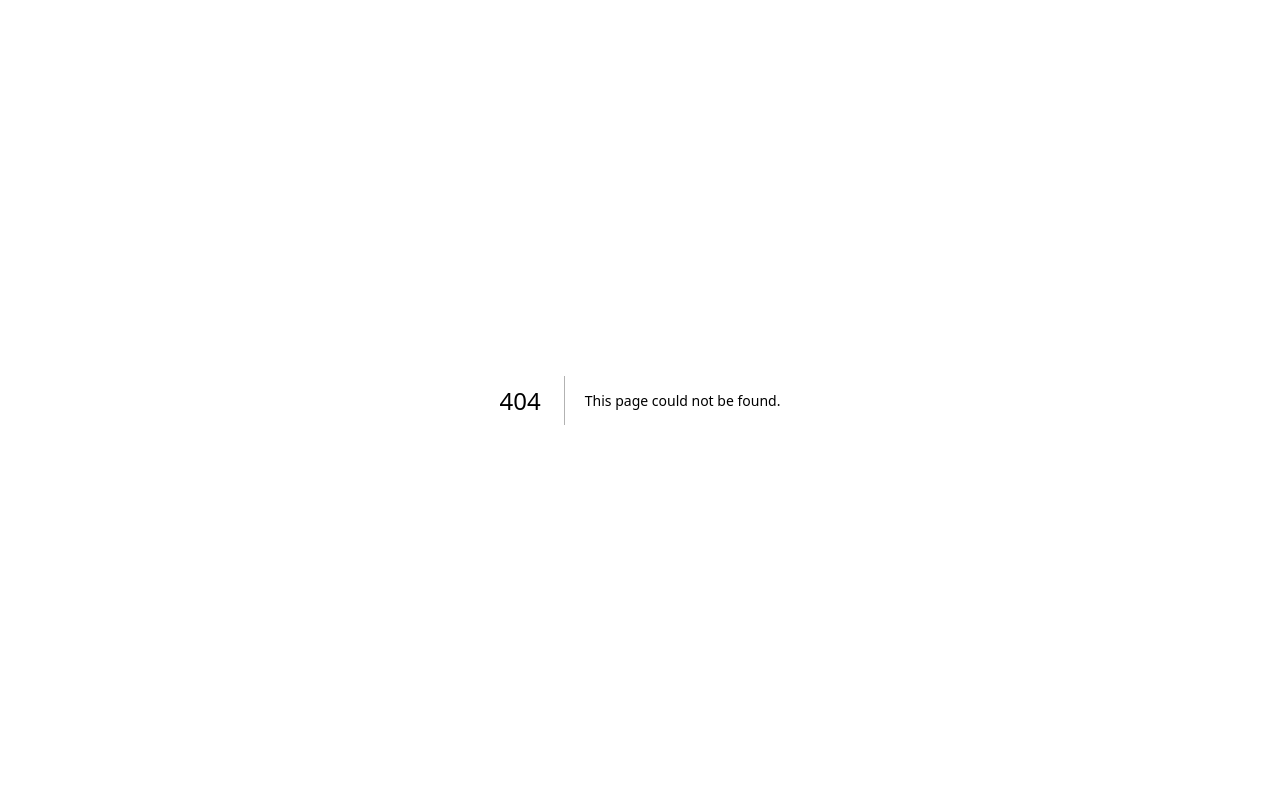
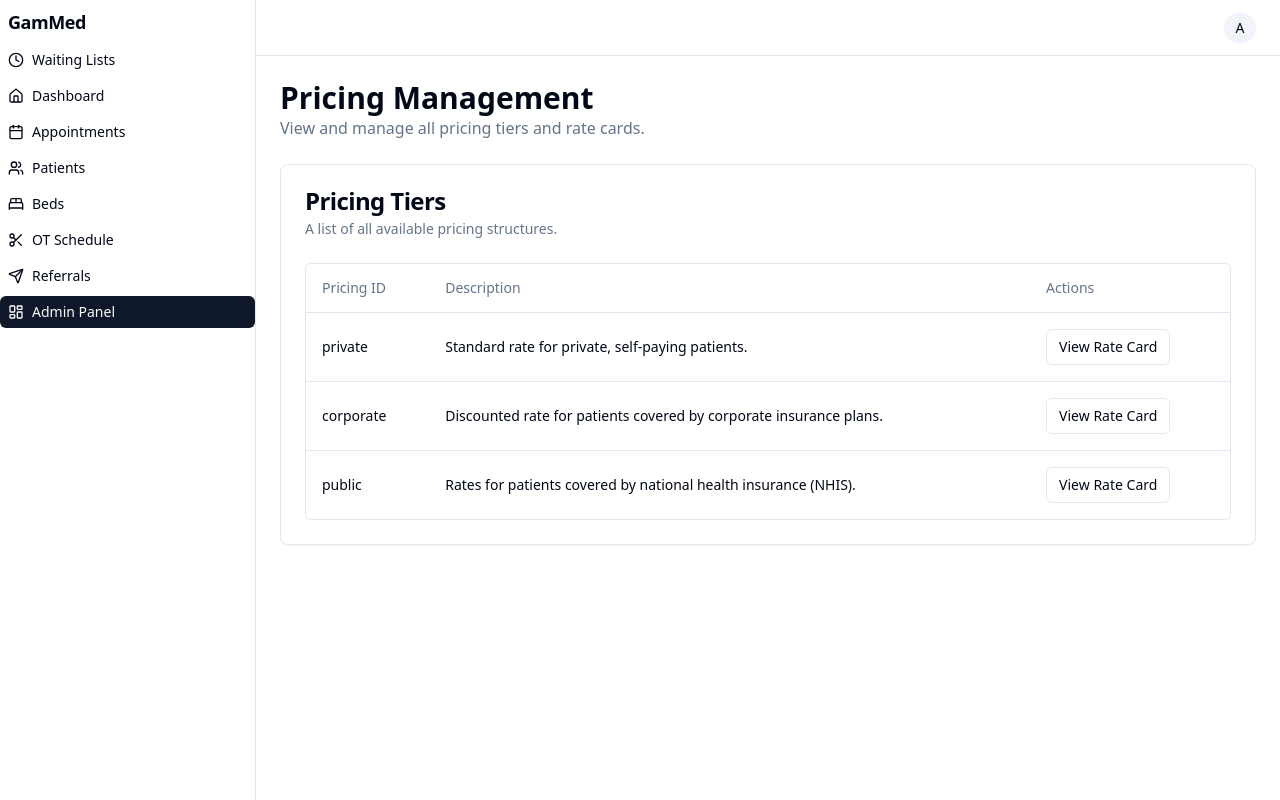
Before and after one commit to jgambrah/GAM_Med, a Next.js app: page /dashboard/admin/pricing in a window 1280 px wide. Before the commit this address had no page. Built offline with nearby package versions, Linux system fonts and the light colour scheme.

Commit message:
Front-End UI Implementation Concepts 🖥️ The UI for flexible pricing is

```diff
--- a/src/app/dashboard/admin/page.tsx
+++ b/src/app/dashboard/admin/page.tsx
@@ -27,7 +27,7 @@ export default function AdminPage() {
       </div>
 
       <Tabs defaultValue="inpatient-admissions">
-        <TabsList className="grid w-full grid-cols-7">
+        <TabsList className="grid w-full grid-cols-8">
           <TabsTrigger value="inpatient-admissions">Inpatient Admissions</TabsTrigger>
           <TabsTrigger value="outpatient-checkin">Outpatient Check-in</TabsTrigger>
           <TabsTrigger value="discharge-processing">Discharge Processing</TabsTrigger>
@@ -35,6 +35,7 @@ export default function AdminPage() {
           <TabsTrigger value="global-alerts">Global Alerts</TabsTrigger>
           <TabsTrigger value="staff-schedules">Staff Schedules</TabsTrigger>
           <TabsTrigger value="resources">Resources</TabsTrigger>
+          <TabsTrigger value="pricing">Pricing</TabsTrigger>
         </TabsList>
          <TabsContent value="inpatient-admissions" className="mt-4">
             <InpatientAdmissionDashboard />
@@ -74,6 +75,26 @@ export default function AdminPage() {
                 </CardContent>
             </Card>
         </TabsContent>
+        <TabsContent value="pricing" className="mt-4">
+            <Card>
+                <CardHeader>
+                    <CardTitle>Pricing Management</CardTitle>
+                    <CardDescription>
+                        View and manage flexible pricing tiers and rate cards for different patient types.
+                    </CardDescription>
+                </CardHeader>
+                <CardContent>
+                    <div className="flex flex-col items-center justify-center h-48 border-2 border-dashed rounded-lg">
+                        <p className="text-muted-foreground">The pricing management dashboard will be available here.</p>
+                        <Button asChild className="mt-4">
+                            <Link href="/dashboard/admin/pricing">
+                                Go to Pricing Management
+                            </Link>
+                        </Button>
+                    </div>
+                </CardContent>
+            </Card>
+        </TabsContent>
       </Tabs>
     </div>
   );
--- /dev/null
+++ b/src/app/dashboard/admin/pricing/[pricingId]/page.tsx
@@ -0,0 +1,83 @@
+
+'use client';
+
+import * as React from 'react';
+import { useParams, notFound, useRouter } from 'next/navigation';
+import {
+  Card,
+  CardContent,
+  CardDescription,
+  CardHeader,
+  CardTitle,
+} from '@/components/ui/card';
+import {
+  Table,
+  TableBody,
+  TableCell,
+  TableHead,
+  TableHeader,
+  TableRow,
+} from '@/components/ui/table';
+import { Button } from '@/components/ui/button';
+import { ChevronLeft } from 'lucide-react';
+import { mockPricingTables } from '@/lib/data';
+
+export default function RateCardDetailPage() {
+  const router = useRouter();
+  const params = useParams();
+  const pricingId = params.pricingId as string;
+
+  const pricingTier = mockPricingTables.find((r) => r.pricingId === pricingId);
+
+  if (!pricingTier) {
+    notFound();
+  }
+
+  const rateCardEntries = Object.entries(pricingTier.rate_card);
+
+  return (
+    <div className="space-y-6">
+      <div className="flex items-center gap-4">
+        <Button variant="outline" size="icon" className="h-7 w-7" onClick={() => router.back()}>
+            <ChevronLeft className="h-4 w-4" />
+            <span className="sr-only">Back</span>
+        </Button>
+        <div>
+            <h1 className="text-3xl font-bold">Rate Card: {pricingTier.pricingId}</h1>
+            <p className="text-muted-foreground">
+                {pricingTier.description}
+            </p>
+        </div>
+      </div>
+
+      <Card>
+        <CardHeader>
+          <CardTitle>Service Prices</CardTitle>
+          <CardDescription>
+            A list of all services and their specific prices under this tier.
+          </CardDescription>
+        </CardHeader>
+        <CardContent>
+            <div className="rounded-md border">
+                <Table>
+                <TableHeader>
+                    <TableRow>
+                    <TableHead>Billing Code</TableHead>
+                    <TableHead className="text-right">Price</TableHead>
+                    </TableRow>
+                </TableHeader>
+                <TableBody>
+                    {rateCardEntries.map(([code, price]) => (
+                    <TableRow key={code}>
+                        <TableCell className="font-medium">{code}</TableCell>
+                        <TableCell className="text-right">₵{price.toFixed(2)}</TableCell>
+                    </TableRow>
+                    ))}
+                </TableBody>
+                </Table>
+            </div>
+        </CardContent>
+      </Card>
+    </div>
+  );
+}
--- /dev/null
+++ b/src/app/dashboard/admin/pricing/page.tsx
@@ -0,0 +1,69 @@
+
+'use client';
+
+import * as React from 'react';
+import Link from 'next/link';
+import {
+  Card,
+  CardContent,
+  CardDescription,
+  CardHeader,
+  CardTitle,
+} from '@/components/ui/card';
+import {
+  Table,
+  TableBody,
+  TableCell,
+  TableHead,
+  TableHeader,
+  TableRow,
+} from '@/components/ui/table';
+import { Button } from '@/components/ui/button';
+import { mockPricingTables } from '@/lib/data';
+
+export default function PricingListPage() {
+  return (
+    <div className="space-y-6">
+       <div>
+        <h1 className="text-3xl font-bold">Pricing Management</h1>
+        <p className="text-muted-foreground">
+          View and manage all pricing tiers and rate cards.
+        </p>
+      </div>
+      <Card>
+        <CardHeader>
+          <CardTitle>Pricing Tiers</CardTitle>
+          <CardDescription>A list of all available pricing structures.</CardDescription>
+        </CardHeader>
+        <CardContent>
+          <div className="rounded-md border">
+            <Table>
+              <TableHeader>
+                <TableRow>
+                  <TableHead>Pricing ID</TableHead>
+                  <TableHead>Description</TableHead>
+                  <TableHead>Actions</TableHead>
+                </TableRow>
+              </TableHeader>
+              <TableBody>
+                {mockPricingTables.map((tier) => (
+                  <TableRow key={tier.pricingId}>
+                    <TableCell className="font-medium">{tier.pricingId}</TableCell>
+                    <TableCell>{tier.description}</TableCell>
+                    <TableCell>
+                      <Button asChild variant="outline" size="sm">
+                        <Link href={`/dashboard/admin/pricing/${tier.pricingId}`}>
+                          View Rate Card
+                        </Link>
+                      </Button>
+                    </TableCell>
+                  </TableRow>
+                ))}
+              </TableBody>
+            </Table>
+          </div>
+        </CardContent>
+      </Card>
+    </div>
+  );
+}
```
